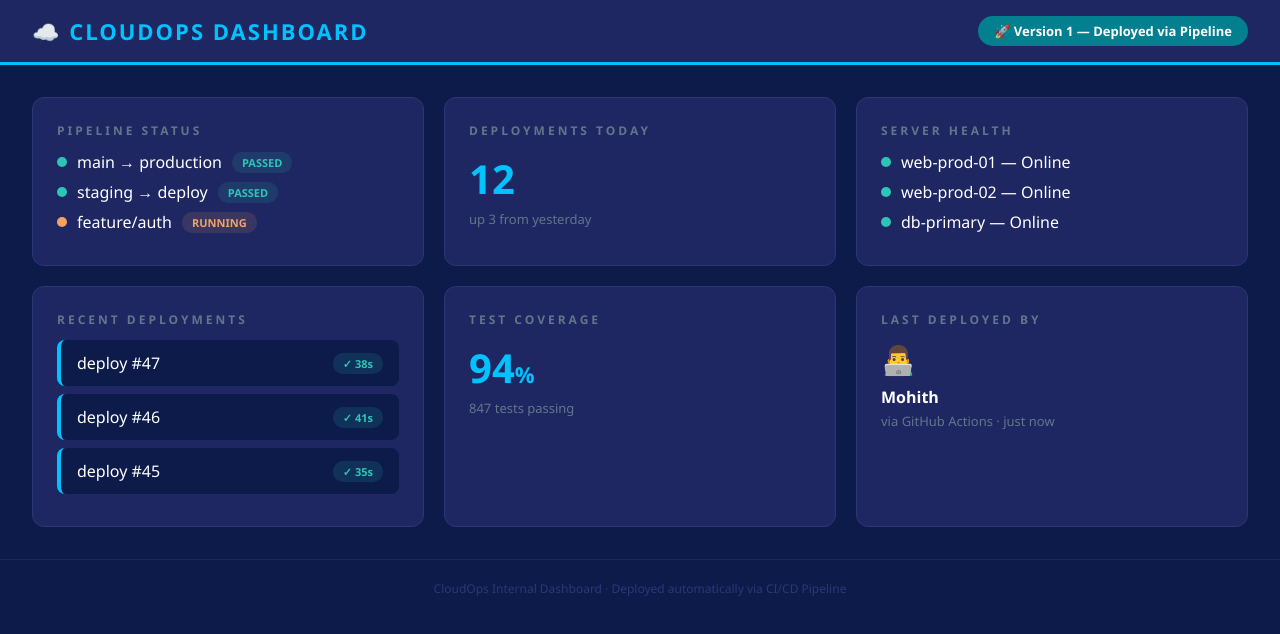
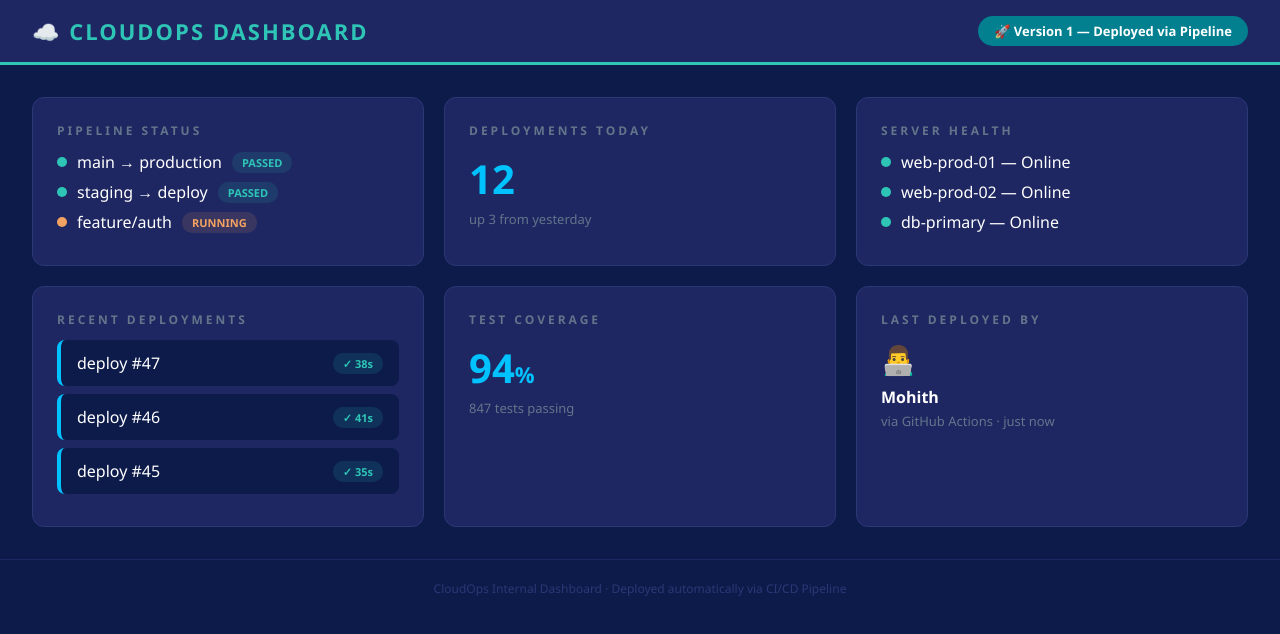
Before and after one commit to JordanKean/cloudops-dashboard, a website: page index.html in a window 1280 px wide. Drawn offline with Linux system fonts and the light colour scheme.

Commit message:
Update index.html content

```diff
--- a/index.html
+++ b/index.html
@@ -10,9 +10,9 @@
              color: #fff; min-height: 100vh; }
       .topbar { background: #1E2761; padding: 16px 32px; display: flex;
                 justify-content: space-between; align-items: center;
-                border-bottom: 3px solid #00C2FF; }
+                border-bottom: 3px solid #2EC4B6; }
       /* VERSION 2 CHANGE: border-bottom colour above → #2EC4B6 */
-      .topbar h1 { font-size: 22px; color: #00C2FF; letter-spacing: 2px; }
+      .topbar h1 { font-size: 22px; color: #2EC4B6; letter-spacing: 2px; }
       /* VERSION 2 CHANGE: h1 colour above → #2EC4B6 */
       .version-badge { background: #028090; padding: 6px 16px;
                        border-radius: 20px; font-size: 13px; font-weight: bold; }
```
